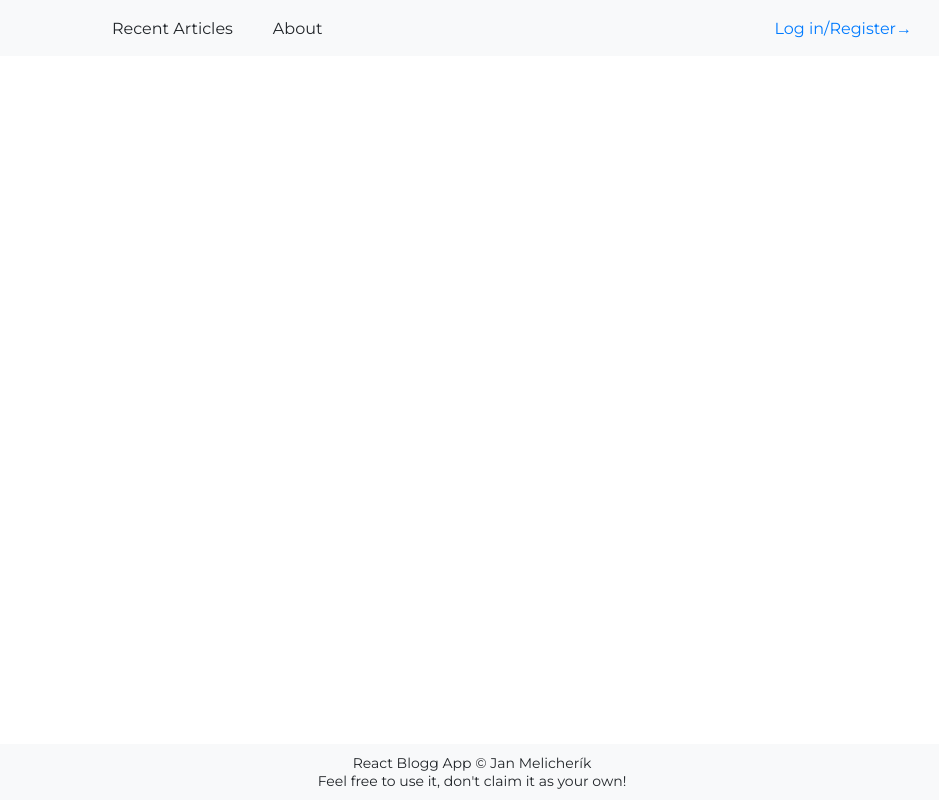
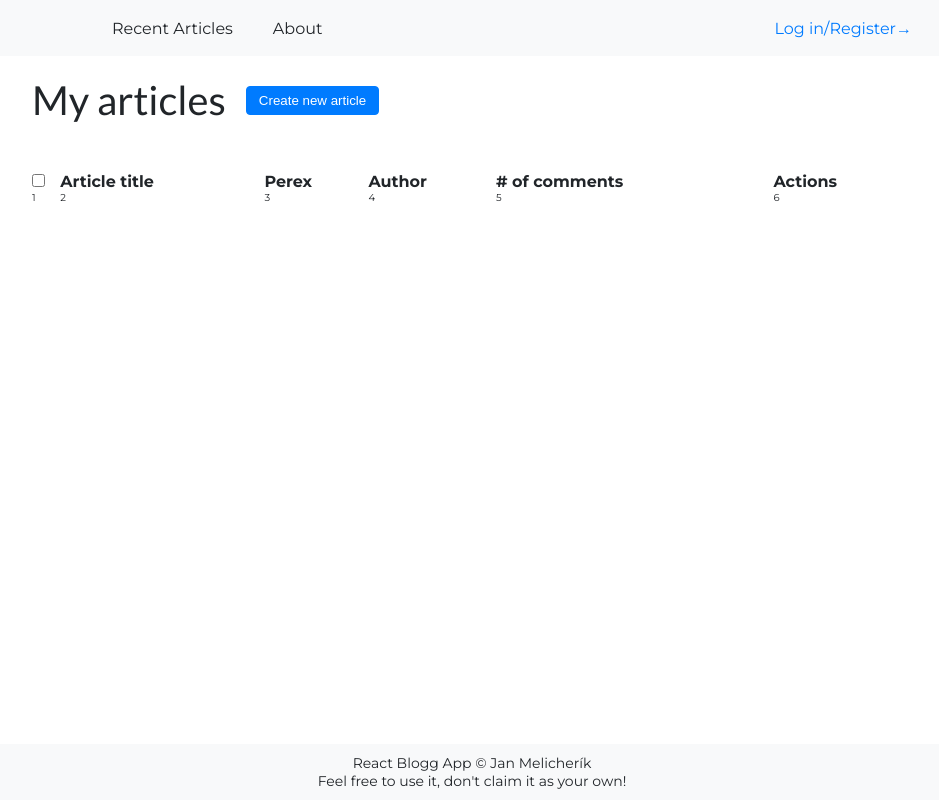
Before and after one commit to smil3cz/react-blog-app, a React (Create React App) app: page / in a window 1280 px wide. Shown: the whole page, without its empty margins (168-1107 px from the left). Built offline with nearby package versions, Linux system fonts and the light colour scheme; some icons are missing.

Commit message:
create admin home part

```diff
--- a/public/index.html
+++ b/public/index.html
@@ -24,7 +24,7 @@
       work correctly both with client-side routing and a non-root public URL.
       Learn how to configure a non-root public URL by running `npm run build`.
     -->
-    <title>React App</title>
+    <title>Small Blog Project</title>
   </head>
   <body>
     <noscript>You need to enable JavaScript to run this app.</noscript>
--- /dev/null
+++ b/src/components/AdminHome/AdminHome.jsx
@@ -0,0 +1,38 @@
+const AdminHome = () => {
+  return (
+    <section className="admin">
+      <header className="admin__header">
+        <h1>My articles</h1>
+        <button type="button">Create new article</button>
+      </header>
+      <div className="admin__data">
+        <table className="admin__table">
+          <thead>
+            <tr>
+              <th className="table__check-all">
+                <input type="checkbox" />
+              </th>
+              <th className="table__article-title">Article title</th>
+              <th className="table__perex">Perex</th>
+              <th className="table__author">Author</th>
+              <th className="table__comments-numer"># of comments</th>
+              <th className="table__actions">Actions</th>
+            </tr>
+          </thead>
+          <tbody>
+            <tr>
+              <td>1</td>
+              <td>2</td>
+              <td>3</td>
+              <td>4</td>
+              <td>5</td>
+              <td>6</td>
+            </tr>
+          </tbody>
+        </table>
+      </div>
+    </section>
+  );
+};
+
+export default AdminHome;
--- /dev/null
+++ b/src/components/AdminHome/styles.scss
@@ -0,0 +1,38 @@
+@import "../../styles/abstracts/variables";
+
+.admin {
+  &__header {
+    display: flex;
+    align-items: center;
+
+    h1 {
+      margin-right: 2rem;
+    }
+
+    button {
+      background-color: $btn-primary;
+      cursor: pointer;
+      color: $text-white;
+      border-radius: $border-r-4px;
+      border: $border-btn-primary;
+      padding: 0.6rem 1.2rem;
+    }
+  }
+
+  &__table {
+    margin-top: 4.8rem;
+    width: 100%;
+    text-align: left;
+    border-collapse: collapse;
+
+    th {
+      font-size: 1.6rem;
+      font-weight: 700;
+      color: $text-primary;
+    }
+
+    td {
+      padding: 0.5rem, 1.2rem;
+    }
+  }
+}
--- a/src/components/App.js
+++ b/src/components/App.js
@@ -3,6 +3,7 @@ import "./App.scss";
 import Header from "./Header/Header";
 import Footer from "./Footer/Footer";
 import UserForm from "./UserForm/UserForm";
+import AdminHome from "./AdminHome/AdminHome";
 import { registerUser, loginUser } from "../api/apiHelper";
 import "./Header/styles.scss";
 import "./HeaderAccount/styles.scss";
@@ -11,6 +12,7 @@ import "./UserForm/styles.scss";
 import "./HeaderLogo/styles.scss";
 import "./LoginForm/styles.scss";
 import "./RegisterForm/styles.scss";
+import "./AdminHome/styles.scss";
 
 class App extends React.Component {
   constructor(props) {
@@ -74,6 +76,7 @@ class App extends React.Component {
             handleUserRegistration={this.handleUserRegistration}
             handleUserLogin={this.handleUserLogin}
           />
+          <AdminHome />
         </main>
         <Footer />
       </Fragment>
--- a/src/components/App.scss
+++ b/src/components/App.scss
@@ -1,3 +1,5 @@
 .main {
   max-width: 115.2rem;
+  margin: 0 20rem;
+  margin-top: 2rem;
 }
```
